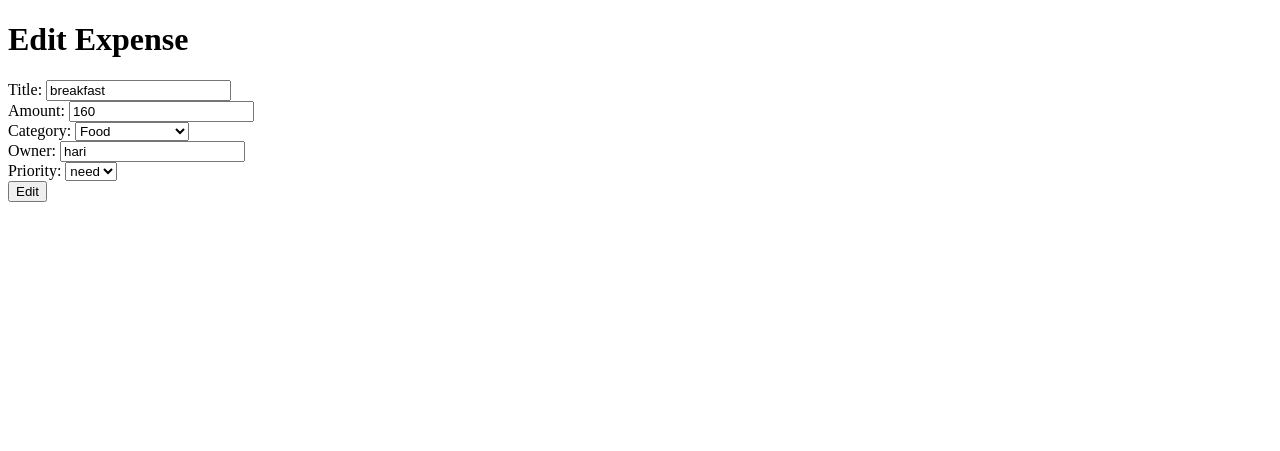
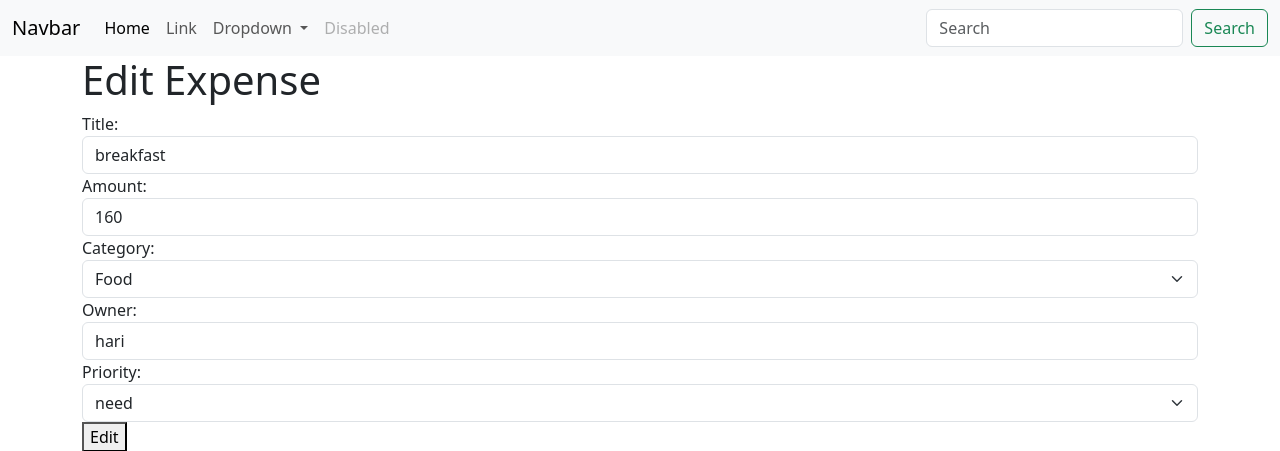
Before and after one commit to luminartechnolabkochi/fundkeeper, a Django app: page /expense/1/change/ in a window 1280 px wide. Shown: the top 451 px of the page. Run offline with Django 5.2, Linux system fonts and the light colour scheme; data comes from the database, SQL or seed files in the repository.

Commit message:
base page

```diff
--- /dev/null
+++ b/budget/templates/base.html
@@ -0,0 +1,72 @@
+<!DOCTYPE html>
+<html lang="en">
+<head>
+    <meta charset="UTF-8">
+    <meta name="viewport" content="width=device-width, initial-scale=1.0">
+    <title>Document</title>
+
+     <!-- bootstrap cdn -->
+     <link href="https://cdn.jsdelivr.net/npm/bootstrap@5.3.3/dist/css/bootstrap.min.css" rel="stylesheet" integrity="sha384-QWTKZyjpPEjISv5WaRU9OFeRpok6YctnYmDr5pNlyT2bRjXh0JMhjY6hW+ALEwIH" crossorigin="anonymous">
+     <!-- font awsome -->
+     <link rel="stylesheet" href="https://cdnjs.cloudflare.com/ajax/libs/font-awesome/6.5.2/css/all.min.css" integrity="sha512-SnH5WK+bZxgPHs44uWIX+LLJAJ9/2PkPKZ5QiAj6Ta86w+fsb2TkcmfRyVX3pBnMFcV7oQPJkl9QevSCWr3W6A==" crossorigin="anonymous" referrerpolicy="no-referrer" />
+     <!-- aos -->
+     <link href="https://unpkg.com/aos@2.3.1/dist/aos.css" rel="stylesheet">
+
+     {%block link_block%}
+
+     {%endblock%}
+
+</head>
+<body>
+
+    <!-- nav section start -->
+
+    <nav class="navbar navbar-expand-lg bg-body-tertiary">
+        <div class="container-fluid">
+          <a class="navbar-brand" href="#">Navbar</a>
+          <button class="navbar-toggler" type="button" data-bs-toggle="collapse" data-bs-target="#navbarSupportedContent" aria-controls="navbarSupportedContent" aria-expanded="false" aria-label="Toggle navigation">
+            <span class="navbar-toggler-icon"></span>
+          </button>
+          <div class="collapse navbar-collapse" id="navbarSupportedContent">
+            <ul class="navbar-nav me-auto mb-2 mb-lg-0">
+              <li class="nav-item">
+                <a class="nav-link active" aria-current="page" href="#">Home</a>
+              </li>
+              <li class="nav-item">
+                <a class="nav-link" href="#">Link</a>
+              </li>
+              <li class="nav-item dropdown">
+                <a class="nav-link dropdown-toggle" href="#" role="button" data-bs-toggle="dropdown" aria-expanded="false">
+                  Dropdown
+                </a>
+                <ul class="dropdown-menu">
+                  <li><a class="dropdown-item" href="#">Action</a></li>
+                  <li><a class="dropdown-item" href="#">Another action</a></li>
+                  <li><hr class="dropdown-divider"></li>
+                  <li><a class="dropdown-item" href="#">Something else here</a></li>
+                </ul>
+              </li>
+              <li class="nav-item">
+                <a class="nav-link disabled" aria-disabled="true">Disabled</a>
+              </li>
+            </ul>
+            <form class="d-flex" role="search">
+              <input class="form-control me-2" type="search" placeholder="Search" aria-label="Search">
+              <button class="btn btn-outline-success" type="submit">Search</button>
+            </form>
+          </div>
+        </div>
+      </nav>
+
+    <!-- nav section end -->
+
+    {%block main_block%}
+
+    {%endblock%}
+
+</body>
+{%block script_block%}
+
+{%endblock%}
+
+</html>
--- a/budget/templates/expense_edit.html
+++ b/budget/templates/expense_edit.html
@@ -1,11 +1,6 @@
-<!DOCTYPE html>
-<html lang="en">
-<head>
-    <meta charset="UTF-8">
-    <meta name="viewport" content="width=device-width, initial-scale=1.0">
-    <title>Document</title>
-</head>
-<body>
+{%extends 'base.html'%}
+
+{%block main_block%}
 <div class="container">
 
     <h1>Edit Expense</h1>
@@ -18,5 +13,4 @@
 </div>
 
 
-</body>
-</html>
+{%endblock%}
--- a/budget/views.py
+++ b/budget/views.py
@@ -51,3 +51,22 @@ class ExpenseUpdateView(View):
         form_instance=ExpenseForm(instance=expense_object)
 
         return render(request,"expense_edit.html",{"form":form_instance})
+
+
+    def post(self,request,*args,**kwargs):
+
+        id=kwargs.get("pk")
+
+        expense_object=Expense.objects.get(id=id)
+
+        form_instance=ExpenseForm(instance=expense_object,data=request.POST)
+
+        if form_instance.is_valid():
+
+            form_instance.save()
+
+            return redirect("expense-add")
+
+        else:
+
+            return render(request,"expense_edit.html",{"form":form_instance})
```
Also changed, not shown: budget/templates/expense_add.html (+10 -18 lines). Lines whose indentation alone changed are shown as unchanged.
